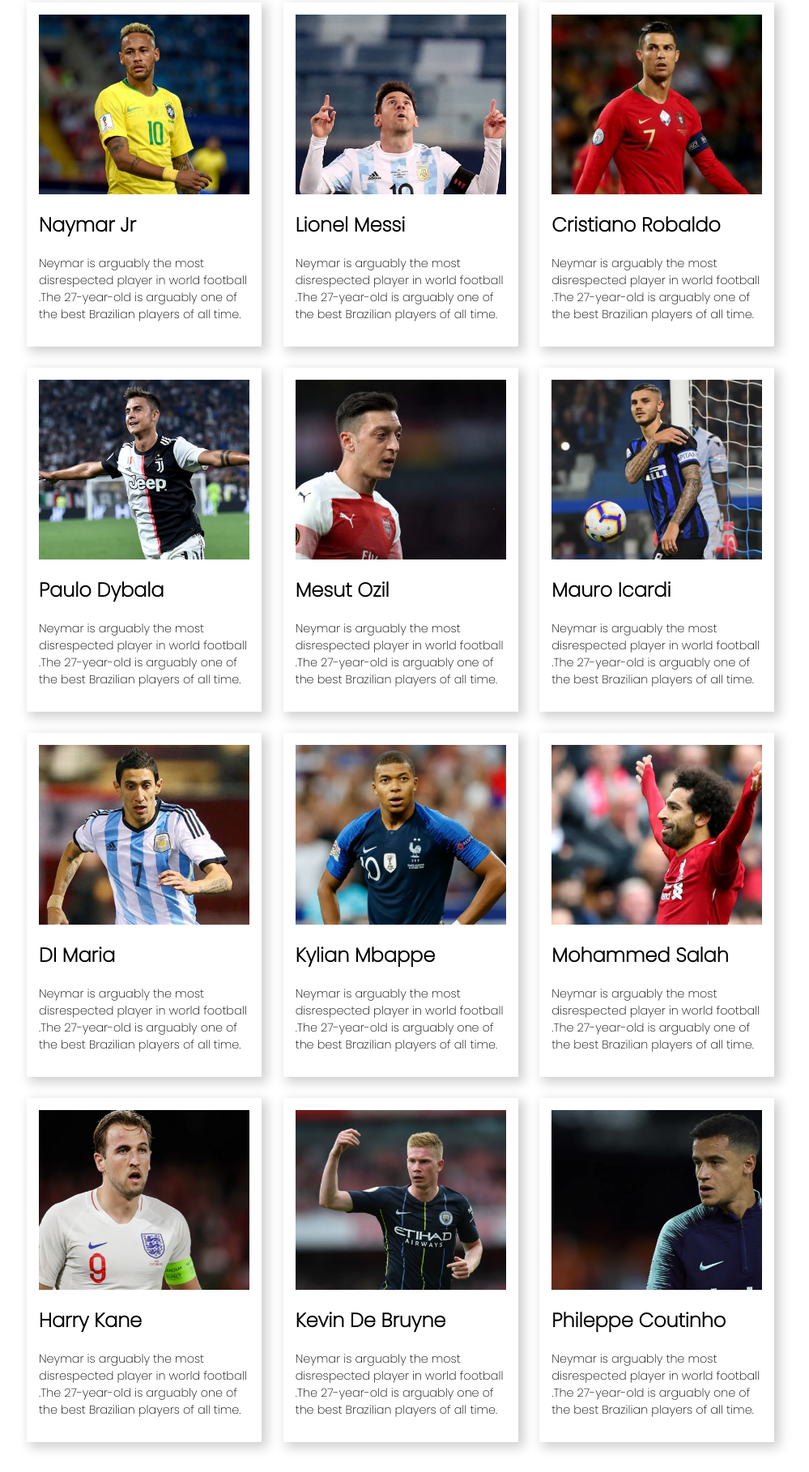
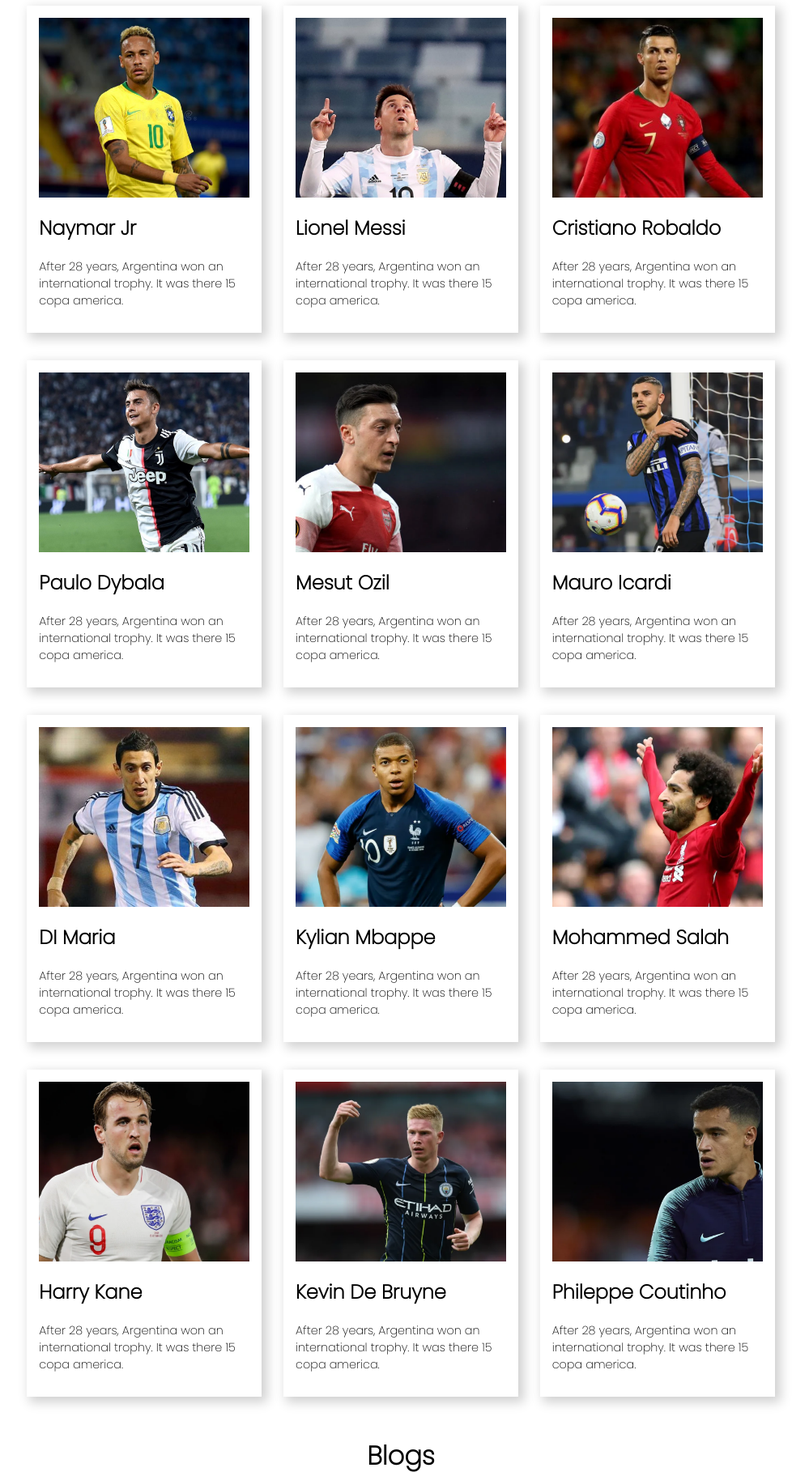
Before and after one commit to NazmulSuzon/football-site, a plain HTML site: page index.html in a window 1280 px wide. Shown: the part 624-2442 px from the top of the page at 81% size, without its empty margins (145-1144 px from the left). Drawn offline with Linux system fonts and the light colour scheme.

Commit message:
football-site

```diff
--- a/index.html
+++ b/index.html
@@ -19,7 +19,7 @@
 
 <body>
     <main>
-
+        <!-- Header Section -->
         <section class="top-banner">
             <header>
                 <nav class="navbar">
@@ -55,8 +55,7 @@
                     </div>
                     <div class="player-history">
                         <h1>Naymar Jr</h1>
-                        <p>Neymar is arguably the most disrespected player in world football .The 27-year-old is
-                            arguably one of the best Brazilian players of all time.</p>
+                        <p>After 28 years, Argentina won an international trophy. It was there 15 copa america.</p>
                     </div>
 
                 </div>
@@ -66,8 +65,7 @@
                     </div>
                     <div class="player-history">
                         <h1>Lionel Messi</h1>
-                        <p>Neymar is arguably the most disrespected player in world football .The 27-year-old is
-                            arguably one of the best Brazilian players of all time.</p>
+                        <p>After 28 years, Argentina won an international trophy. It was there 15 copa america.</p>
                     </div>
 
                 </div>
@@ -77,8 +75,7 @@
                     </div>
                     <div class="player-history">
                         <h1>Cristiano Robaldo</h1>
-                        <p>Neymar is arguably the most disrespected player in world football .The 27-year-old is
-                            arguably one of the best Brazilian players of all time.</p>
+                        <p>After 28 years, Argentina won an international trophy. It was there 15 copa america.</p>
                     </div>
 
                 </div>
@@ -88,8 +85,7 @@
                     </div>
                     <div class="player-history">
                         <h1>Paulo Dybala</h1>
-                        <p>Neymar is arguably the most disrespected player in world football .The 27-year-old is
-                            arguably one of the best Brazilian players of all time.</p>
+                        <p>After 28 years, Argentina won an international trophy. It was there 15 copa america.</p>
                     </div>
 
                 </div>
@@ -99,8 +95,7 @@
                     </div>
                     <div class="player-history">
                         <h1>Mesut Ozil</h1>
-                        <p>Neymar is arguably the most disrespected player in world football .The 27-year-old is
-                            arguably one of the best Brazilian players of all time.</p>
+                        <p>After 28 years, Argentina won an international trophy. It was there 15 copa america.</p>
                     </div>
 
                 </div>
@@ -110,8 +105,7 @@
                     </div>
                     <div class="player-history">
                         <h1>Mauro Icardi</h1>
-                        <p>Neymar is arguably the most disrespected player in world football .The 27-year-old is
-                            arguably one of the best Brazilian players of all time.</p>
+                        <p>After 28 years, Argentina won an international trophy. It was there 15 copa america.</p>
                     </div>
 
                 </div>
@@ -121,8 +115,7 @@
                     </div>
                     <div class="player-history">
                         <h1>DI Maria</h1>
-                        <p>Neymar is arguably the most disrespected player in world football .The 27-year-old is
-                            arguably one of the best Brazilian players of all time.</p>
+                        <p>After 28 years, Argentina won an international trophy. It was there 15 copa america.</p>
                     </div>
 
                 </div>
@@ -132,8 +125,7 @@
                     </div>
                     <div class="player-history">
                         <h1>Kylian Mbappe</h1>
-                        <p>Neymar is arguably the most disrespected player in world football .The 27-year-old is
-                            arguably one of the best Brazilian players of all time.</p>
+                        <p>After 28 years, Argentina won an international trophy. It was there 15 copa america.</p>
                     </div>
 
                 </div>
@@ -143,8 +135,7 @@
                     </div>
                     <div class="player-history">
                         <h1>Mohammed Salah</h1>
-                        <p>Neymar is arguably the most disrespected player in world football .The 27-year-old is
-                            arguably one of the best Brazilian players of all time.</p>
+                        <p>After 28 years, Argentina won an international trophy. It was there 15 copa america.</p>
                     </div>
 
                 </div>
@@ -154,8 +145,7 @@
                     </div>
                     <div class="player-history">
                         <h1>Harry Kane</h1>
-                        <p>Neymar is arguably the most disrespected player in world football .The 27-year-old is
-                            arguably one of the best Brazilian players of all time.</p>
+                        <p>After 28 years, Argentina won an international trophy. It was there 15 copa america.</p>
                     </div>
 
                 </div>
@@ -165,8 +155,7 @@
                     </div>
                     <div class="player-history">
                         <h1>Kevin De Bruyne</h1>
-                        <p>Neymar is arguably the most disrespected player in world football .The 27-year-old is
-                            arguably one of the best Brazilian players of all time.</p>
+                        <p>After 28 years, Argentina won an international trophy. It was there 15 copa america.</p>
                     </div>
 
                 </div>
@@ -176,8 +165,7 @@
                     </div>
                     <div class="player-history">
                         <h1>Phileppe Coutinho</h1>
-                        <p>Neymar is arguably the most disrespected player in world football .The 27-year-old is
-                            arguably one of the best Brazilian players of all time.</p>
+                        <p>After 28 years, Argentina won an international trophy. It was there 15 copa america.</p>
                     </div>
 
                 </div>
@@ -222,15 +210,21 @@
                     </div>
                 </div>
             </section>
-
+            <section class="feedback">
+                <h2>Feedback</h2>
+                <div>
+                    <input placeholder="Enter Your Message" type="text">
+                    <button type="submit">Send</button>
+                </div>
+            </section>
 
         </section>
         <footer>
             <img class="footer-image" src="images/Logo.png">
             <div class="social-icon">
+                <i class="fab fa-facebook icon"></i>
+                <i class="fab fa-twitter-square icon"></i>
                 <i class="fab fa-instagram icon"></i>
-                <i class="fab fa-twitter-square icon"></i>
-                <i class="fab fa-facebook icon"></i>
                 <i class="fab fa-youtube icon"></i>
             </div>
             <p>Copyright &copy; 2022 Football</p>
--- a/style.css
+++ b/style.css
@@ -46,6 +46,7 @@ p{
     justify-content:space-around;
     align-items: center;
     padding: 9px 0px;
+
     /* border: 1px solid; */
 }
 .navbar a{
@@ -111,7 +112,7 @@ main {
     transition: .7s;
     cursor: pointer;
     /* border: 1px solid; */
-    margin: 13px;
+    margin: 17px auto;
     width: 260px;
     height: auto;
     padding: 15px;
@@ -162,6 +163,7 @@ main {
      background-color: rgb(206, 206, 206);
      border-radius: 50%;
      font-size: 1rem;
+     margin: 3px 9px;
  }
 /* Media Queris */
 
@@ -233,3 +235,28 @@ main {
     text-align: center;
     font-size: 2rem;
 }
+.icon:hover{
+    transform: scale(1.3);
+    background-color: lightsalmon;
+}
+.feedback{
+    text-align: center;
+    background-color: blue;
+    color: white;
+
+
+}
+.feedback div{
+    padding: 20px;
+
+
+}
+.feedback input{
+    padding:7px 12px;
+}
+.feedback button{
+    background-color: green;
+    padding: 7px 12px;
+    color: white;
+    border: none;
+}
```
